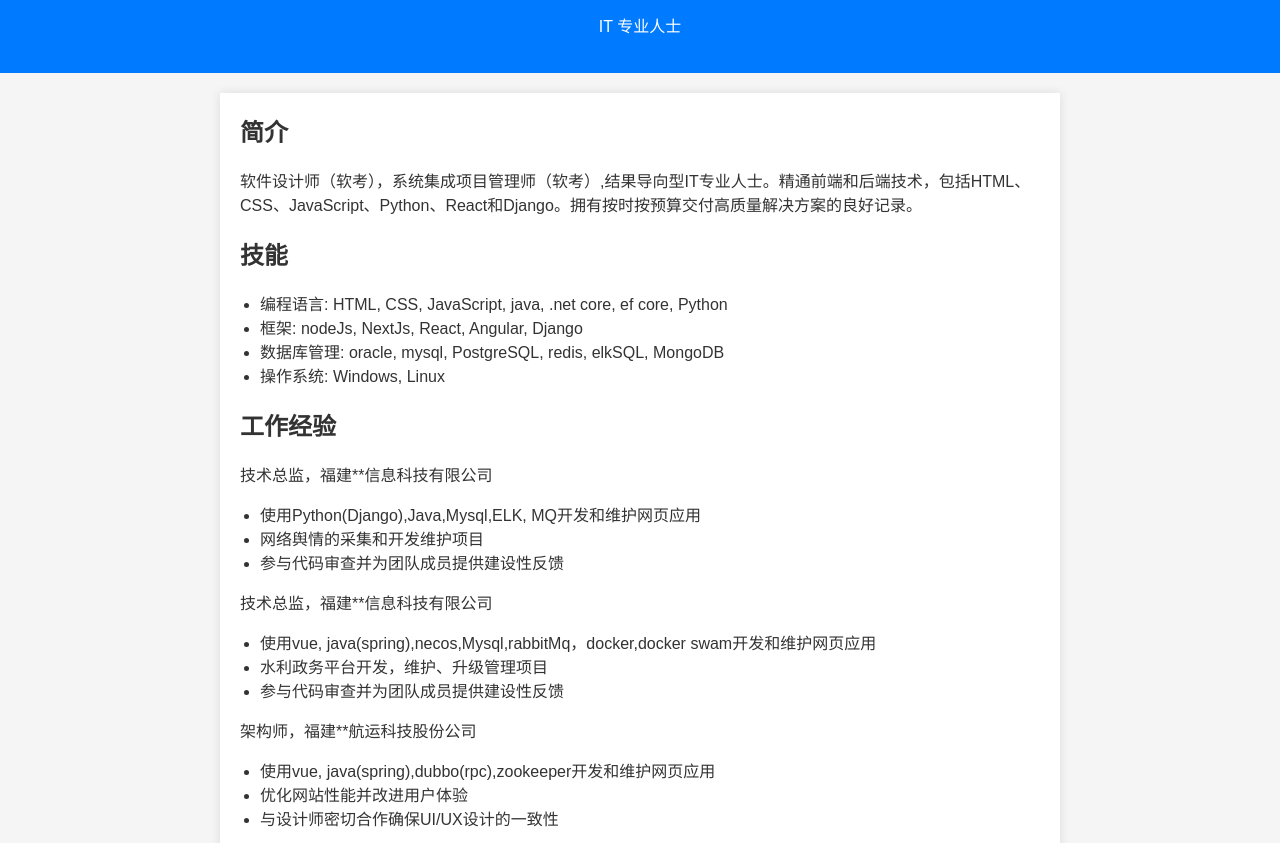
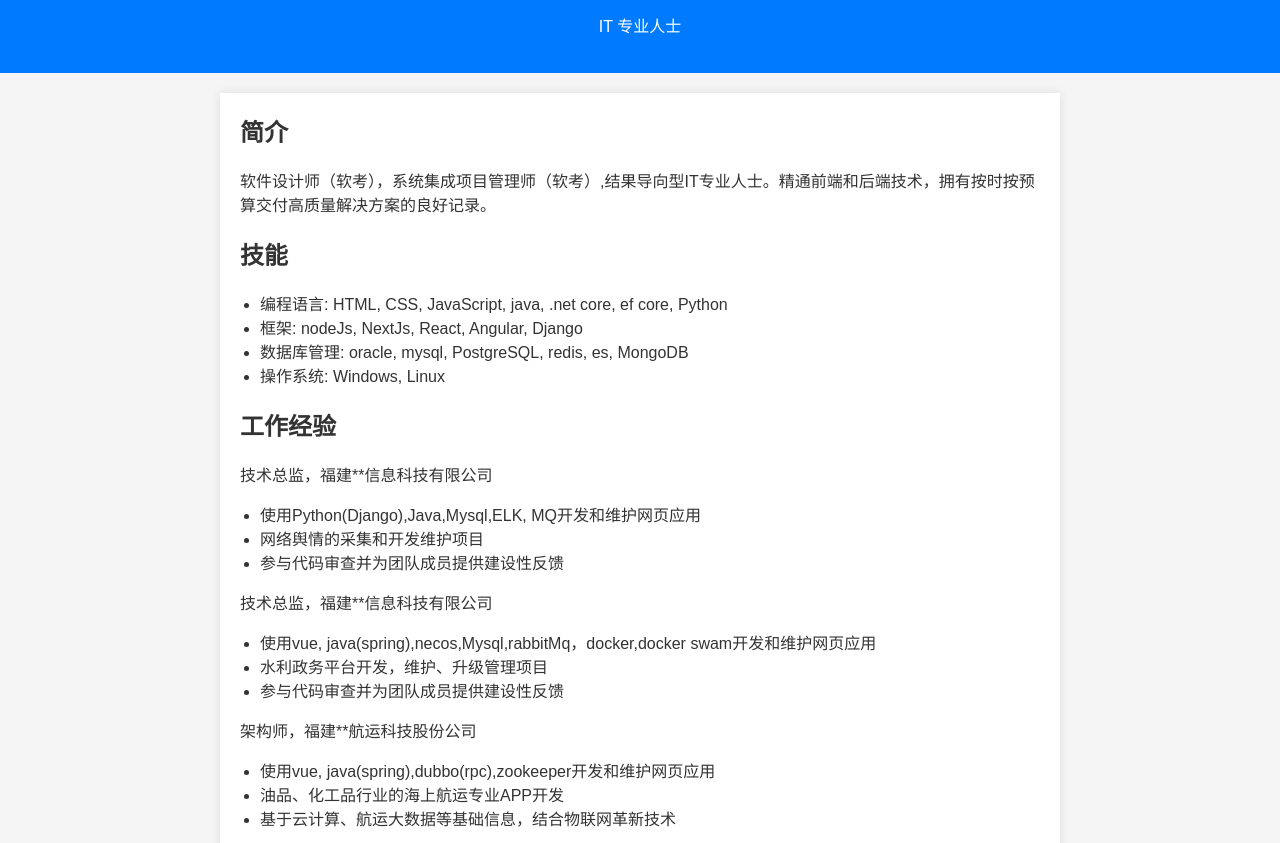
Before and after one commit to dalo915/IT, a plain HTML site: page index.html in a window 1280 px wide. Shown: the part 90-933 px from the top of the page. Drawn offline with Linux system fonts and the light colour scheme.

Commit message:
Update index.html

```diff
--- a/index.html
+++ b/index.html
@@ -53,14 +53,14 @@
     <div class="container">
         <section>
             <h2>简介</h2>
-            <p>软件设计师（软考），系统集成项⽬管理师（软考）,结果导向型IT专业人士。精通前端和后端技术，包括HTML、CSS、JavaScript、Python、React和Django。拥有按时按预算交付高质量解决方案的良好记录。</p>
+            <p>软件设计师（软考），系统集成项目管理师（软考）,结果导向型IT专业人士。精通前端和后端技术，拥有按时按预算交付高质量解决方案的良好记录。</p>
         </section>
         <section>
             <h2>技能</h2>
             <ul>
                 <li>编程语言: HTML, CSS, JavaScript, java, .net core, ef core, Python</li>
                 <li>框架: nodeJs, NextJs, React, Angular, Django</li>
-                <li>数据库管理: oracle, mysql, PostgreSQL, redis, elkSQL, MongoDB</li>
+                <li>数据库管理: oracle, mysql, PostgreSQL, redis, es, MongoDB</li>
                 <li>操作系统: Windows, Linux</li>
             </ul>
         </section>
@@ -81,8 +81,8 @@
             <p>架构师，福建**航运科技股份公司</p>
             <ul>
                 <li>使用vue, java(spring),dubbo(rpc),zookeeper开发和维护网页应用</li>
-                <li>优化网站性能并改进用户体验</li>
-                <li>与设计师密切合作确保UI/UX设计的一致性</li>
+                <li>油品、化工品行业的海上航运专业APP开发</li>
+                <li>基于云计算、航运大数据等基础信息，结合物联网革新技术</li>
             </ul>
 			<p>项⽬经理，福建**信息科技有限公司</p>
             <ul>
```
